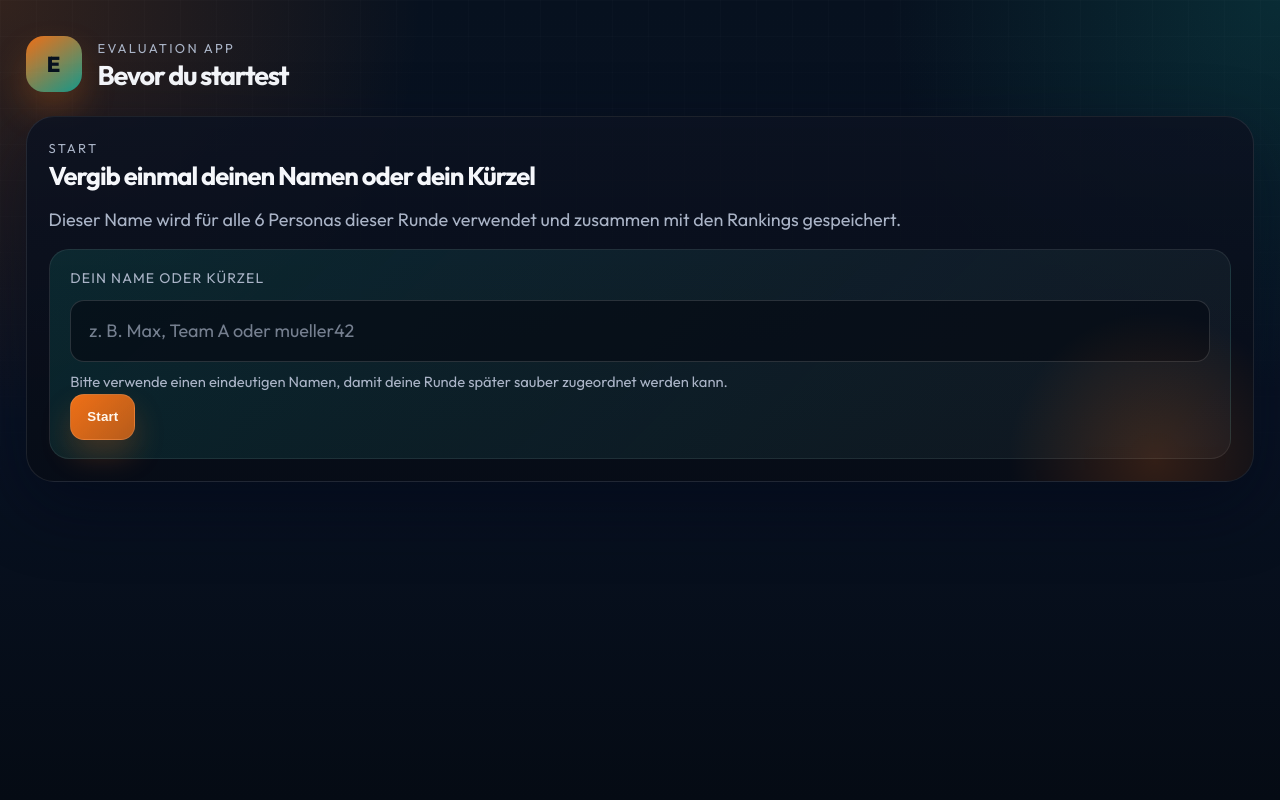
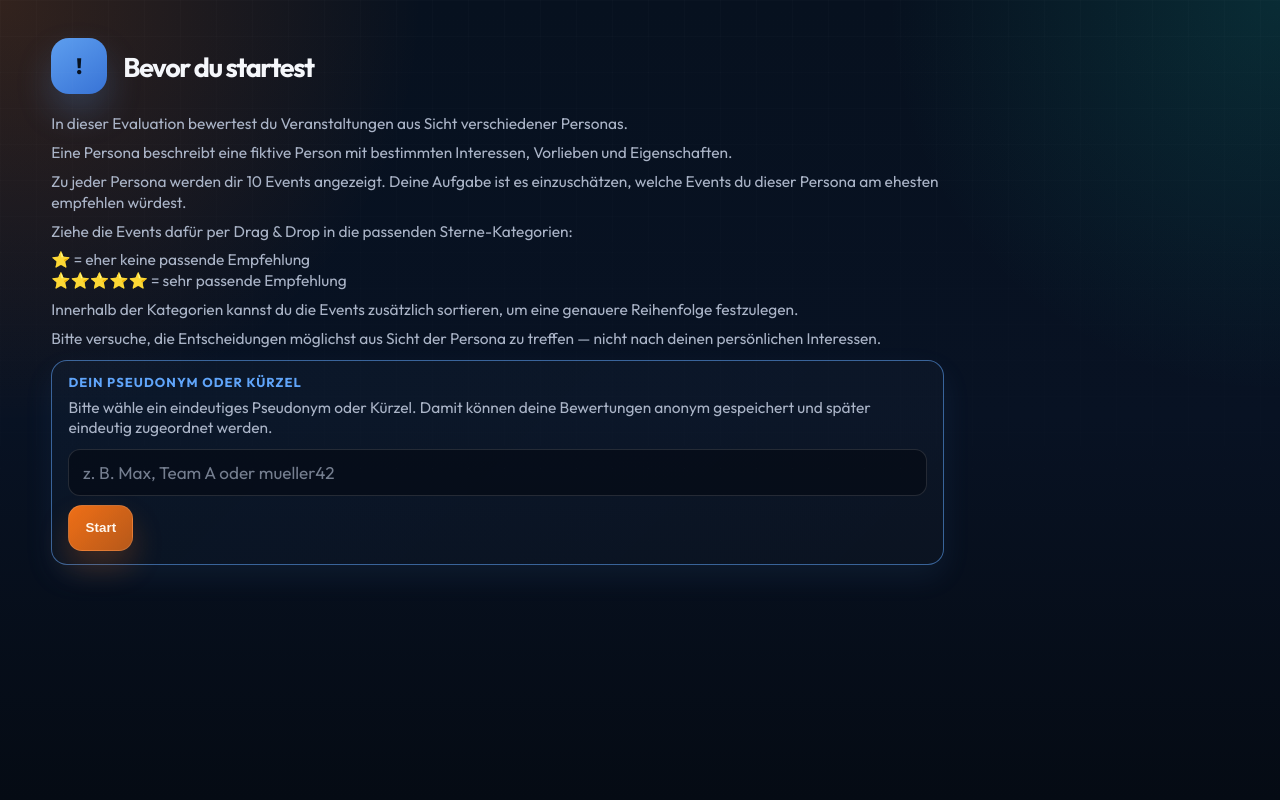
Before and after one commit to JanaRemscheidt/evaluation-app, a Flask app: page / in a window 1280 px wide. Run offline with Flask 3, Linux system fonts and the light colour scheme.

Commit message:
aufhübschung frontend

```diff
--- a/app.py
+++ b/app.py
@@ -1080,12 +1080,14 @@ def persona_page(persona_id):
         return redirect(url_for("persona_page", persona_id=expected_persona_id))
 
     persona = next(persona for persona in personas if persona["id"] == persona_id)
+    persona_index = persona_order.index(persona_id) + 1
 
     return render_template(
         "index.html",
         persona=persona,
         events=get_events_for_persona(persona),
         persona_count=len(personas),
+        persona_index=persona_index,
         event_count=10,
         complete_url=url_for("complete_persona", persona_id=persona_id),
         participant_label=session.get("participant_label", ""),
--- a/static/css/styles.css
+++ b/static/css/styles.css
@@ -66,6 +66,63 @@ a {
     padding: 28px clamp(16px, 2vw, 32px) 32px;
 }
 
+.start-page .page-shell {
+    padding: 30px clamp(24px, 4vw, 56px) 36px;
+}
+
+.start-page .evaluation-layout {
+    max-width: 1320px;
+}
+
+.start-page .persona-board {
+    padding: 24px clamp(20px, 2.8vw, 34px);
+}
+
+.start-page .section-heading h2 {
+    font-size: clamp(1rem, 1.2vw, 1.25rem);
+    margin-bottom: 8px;
+}
+
+.start-page .panel-note {
+    max-width: 88ch;
+    font-size: 0.86rem;
+    line-height: 1.35;
+    margin-bottom: 10px;
+}
+
+.start-page .participant-label {
+    font-size: 0.72rem;
+}
+
+.start-page .participant-input {
+    font-size: 0.95rem;
+}
+
+.start-page .participant-hint {
+    font-size: 0.75rem;
+}
+
+/* Persona counter in the top-right corner */
+.persona-counter {
+    position: absolute;
+    top: 18px;
+    right: 18px;
+    z-index: 1400;
+    display: inline-flex;
+    align-items: center;
+    justify-content: center;
+    min-width: 56px;
+    height: 36px;
+    padding: 0 12px;
+    border-radius: 999px;
+    background: rgba(255,255,255,0.04);
+    border: 1px solid rgba(255,255,255,0.06);
+    color: var(--muted);
+    font-weight: 700;
+    font-size: 0.9rem;
+    backdrop-filter: blur(8px);
+}
+
 .site-header {
     display: flex;
     align-items: flex-start;
@@ -86,11 +143,11 @@ a {
     border-radius: 18px;
     display: grid;
     place-items: center;
-    background: linear-gradient(145deg, rgba(249, 115, 22, 0.95), rgba(20, 184, 166, 0.82));
+    background: linear-gradient(145deg, rgba(96,165,250,0.95), rgba(59,130,246,0.85));
     color: #07111f;
     font-weight: 800;
     font-size: 1.2rem;
-    box-shadow: 0 18px 35px rgba(249, 115, 22, 0.24);
+    box-shadow: 0 18px 35px rgba(96,165,250,0.22);
 }
 
 .brand-kicker,
@@ -135,7 +204,7 @@ a {
     grid-template-columns: 1fr;
 }
 
-.persona-board {
+        "dna dna";
     padding: 22px;
 }
 
@@ -275,19 +368,21 @@ a {
     flex-direction: column;
     justify-content: center;
     gap: 1.5rem;
+    grid-area: story;
+    width: 100%;
 }
 
 .participant-card {
-    padding: 1rem 1.15rem;
-    border-radius: 20px;
+    padding: 0.72rem 0.9rem;
+    border-radius: 16px;
     border: 1px solid rgba(255, 255, 255, 0.08);
-    background: linear-gradient(135deg, rgba(20, 184, 166, 0.14), rgba(255, 255, 255, 0.04));
+    background: linear-gradient(135deg, rgba(20, 184, 166, 0.10), rgba(255, 255, 255, 0.03));
 }
 
 .participant-label {
     display: block;
-    margin-bottom: 0.6rem;
-    font-size: 0.78rem;
+    margin-bottom: 0.45rem;
+    font-size: 0.72rem;
     text-transform: uppercase;
     letter-spacing: 0.08em;
     color: var(--muted);
@@ -295,14 +390,15 @@ a {
 
 .participant-input {
     width: 100%;
-    border: 1px solid rgba(255, 255, 255, 0.14);
-    border-radius: 14px;
-    padding: 0.9rem 1rem;
-    background: rgba(6, 12, 22, 0.72);
+    border: 1px solid rgba(255, 255, 255, 0.12);
+    border-radius: 12px;
+    padding: 0.6rem 0.75rem;
+    background: rgba(6, 12, 22, 0.74);
     color: var(--text);
     font: inherit;
     outline: none;
-    transition: border-color 0.2s ease, box-shadow 0.2s ease, transform 0.2s ease;
+    transition: border-color 0.16s ease, box-shadow 0.16s ease, transform 0.16s ease;
+    font-size: 0.95rem;
 }
 
 .participant-input::placeholder {
@@ -321,11 +417,49 @@ a {
     font-size: 0.82rem;
 }
 
+/* Error text shown beneath the participant input */
+.participant-error {
+    margin-top: 0.5rem;
+    color: var(--negative);
+    font-weight: 700;
+    font-size: 0.9rem;
+}
+
+/* Compact instruction styling used on the start page */
+.compact-instructions {
+    font-size: 0.95rem;
+    line-height: 1.4;
+    margin-bottom: 0.6rem;
+}
+.compact-instructions ul {
+    list-style: disc inside;
+    color: var(--muted);
+    margin: 0.25rem 0 0.8rem 0;
+    padding-left: 0.2rem;
+}
+
+/* Highlighted participant card to draw attention to the pseudonym input */
+.participant-card.highlighted {
+    border-color: rgba(96,165,250,0.55);
+    box-shadow: 0 12px 30px rgba(96,165,250,0.08);
+    background: linear-gradient(135deg, rgba(96,165,250,0.04), rgba(255,255,255,0.02));
+}
+.participant-card.highlighted .participant-label {
+    color: var(--accent-3);
+    font-weight: 700;
+}
+
+/* add spacing between input and start button inside participant card */
+.participant-card .board-actions {
+    margin-top: 0.5rem;
+}
+
 .persona-hero-quote {
     font-size: 2rem;
     line-height: 1.15;
     font-weight: 700;
-    max-width: 18ch;
+    max-width: none;
+    width: 100%;
 }
 
 .hero-bio {
--- a/templates/start.html
+++ b/templates/start.html
@@ -10,35 +10,33 @@
     <link href="https://fonts.googleapis.com/css2?family=Outfit:wght@300;400;500;600;700;800&display=swap" rel="stylesheet">
     <link rel="stylesheet" href="/static/css/styles.css">
 </head>
-<body>
+<body class="start-page">
     <div class="page-shell">
         <header class="site-header">
             <div class="brand-lockup">
-                <div class="brand-mark">E</div>
+                <div class="brand-mark">!</div>
                 <div>
-                    <p class="brand-kicker">Evaluation App</p>
                     <h1>Bevor du startest</h1>
                 </div>
             </div>
         </header>
 
         <main class="evaluation-layout">
-            <section class="panel persona-board">
-                <div class="section-heading">
-                    <div>
-                        <p class="eyebrow">Start</p>
-                        <h2>Vergib einmal deinen Namen oder dein Kürzel</h2>
-                    </div>
-                </div>
+            <section class="panel-note compact-instructions">
+                <p class="panel-note">In dieser Evaluation bewertest du Veranstaltungen aus Sicht verschiedener Personas.</p>
+                <p class="panel-note">Eine Persona beschreibt eine fiktive Person mit bestimmten Interessen, Vorlieben und Eigenschaften.</p>
+                <p class="panel-note">Zu jeder Persona werden dir 10 Events angezeigt. Deine Aufgabe ist es einzuschätzen, welche Events du dieser Persona am ehesten empfehlen würdest.</p>
+                <p class="panel-note">Ziehe die Events dafür per Drag &amp; Drop in die passenden Sterne-Kategorien:</p>
+                <p class="panel-note">⭐ = eher keine passende Empfehlung<br>⭐⭐⭐⭐⭐ = sehr passende Empfehlung</p>
+                <p class="panel-note">Innerhalb der Kategorien kannst du die Events zusätzlich sortieren, um eine genauere Reihenfolge festzulegen.</p>
+                <p class="panel-note">Bitte versuche, die Entscheidungen möglichst aus Sicht der Persona zu treffen — nicht nach deinen persönlichen Interessen.</p>
 
-                <p class="panel-note">Dieser Name wird für alle 6 Personas dieser Runde verwendet und zusammen mit den Rankings gespeichert.</p>
 
-                {% if error_message %}
-                <p class="panel-note" role="alert">{{ error_message }}</p>
-                {% endif %}
+                {# Error message is rendered under the participant input to keep it visually connected #}
 
-                <form class="participant-card" method="post" action="/start">
-                    <label class="participant-label" for="participant-label">Dein Name oder Kürzel</label>
+                <form class="participant-card highlighted" method="post" action="/start">
+                    <label class="participant-label" for="participant-label">Dein Pseudonym oder Kürzel</label>
+                    <p class="panel-note">Bitte wähle ein eindeutiges Pseudonym oder Kürzel. Damit können deine Bewertungen anonym gespeichert und später eindeutig zugeordnet werden.</p>
                     <input
                         id="participant-label"
                         class="participant-input"
@@ -51,7 +49,9 @@
                         spellcheck="false"
                         required
                     >
-                    <p class="participant-hint">Bitte verwende einen eindeutigen Namen, damit deine Runde später sauber zugeordnet werden kann.</p>
+                    {% if error_message %}
+                    <p class="participant-error" role="alert" aria-live="polite">{{ error_message }}</p>
+                    {% endif %}
                     <div class="board-actions">
                         <button class="primary-btn" type="submit">Start</button>
                     </div>
```
Also changed, not shown: other parts of static/css/styles.css (+94 -7 lines), static/js/app.js (+66 -0 lines), templates/complete.html (+11 -13 lines), templates/index.html (+17 -17 lines).
